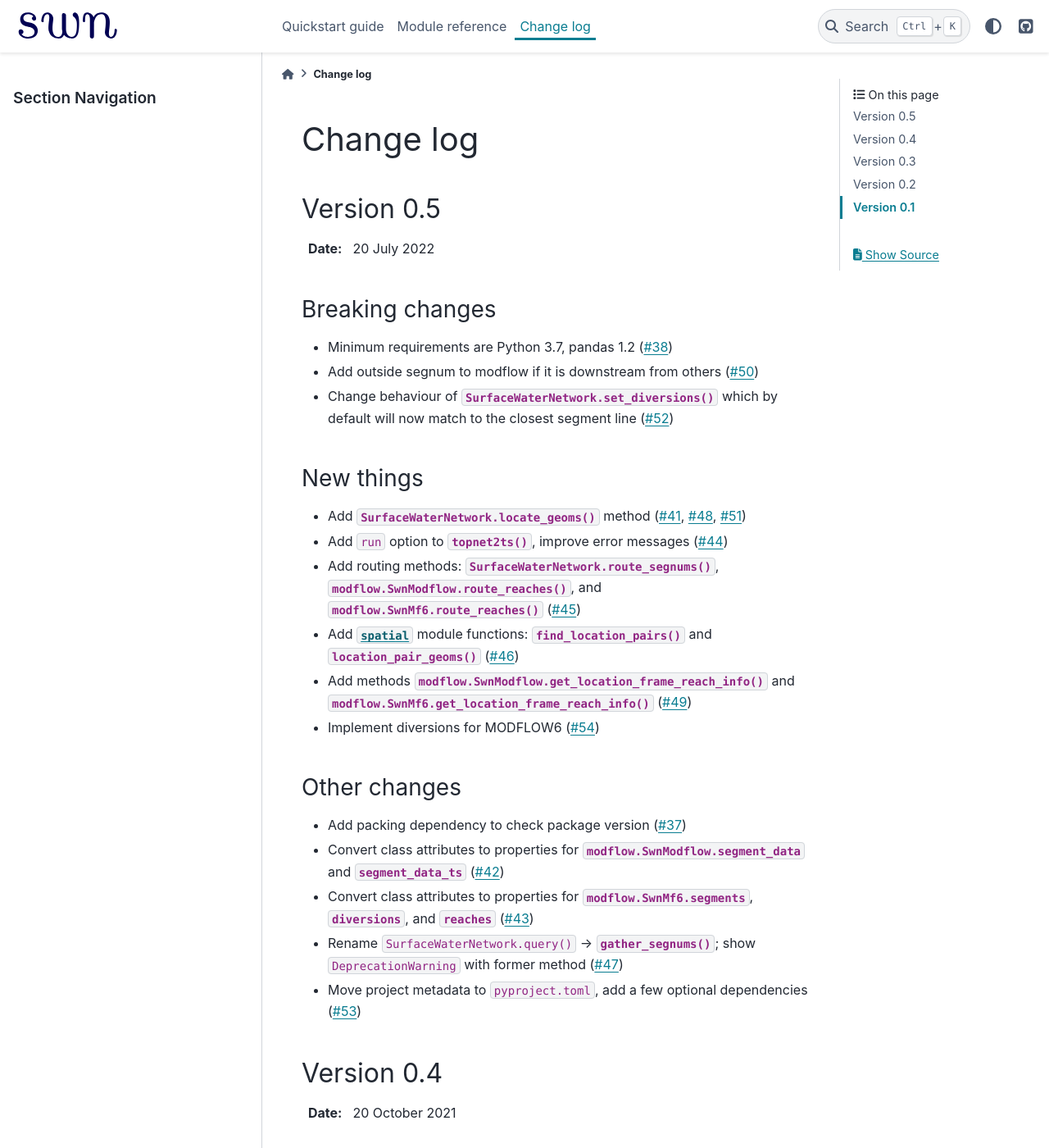
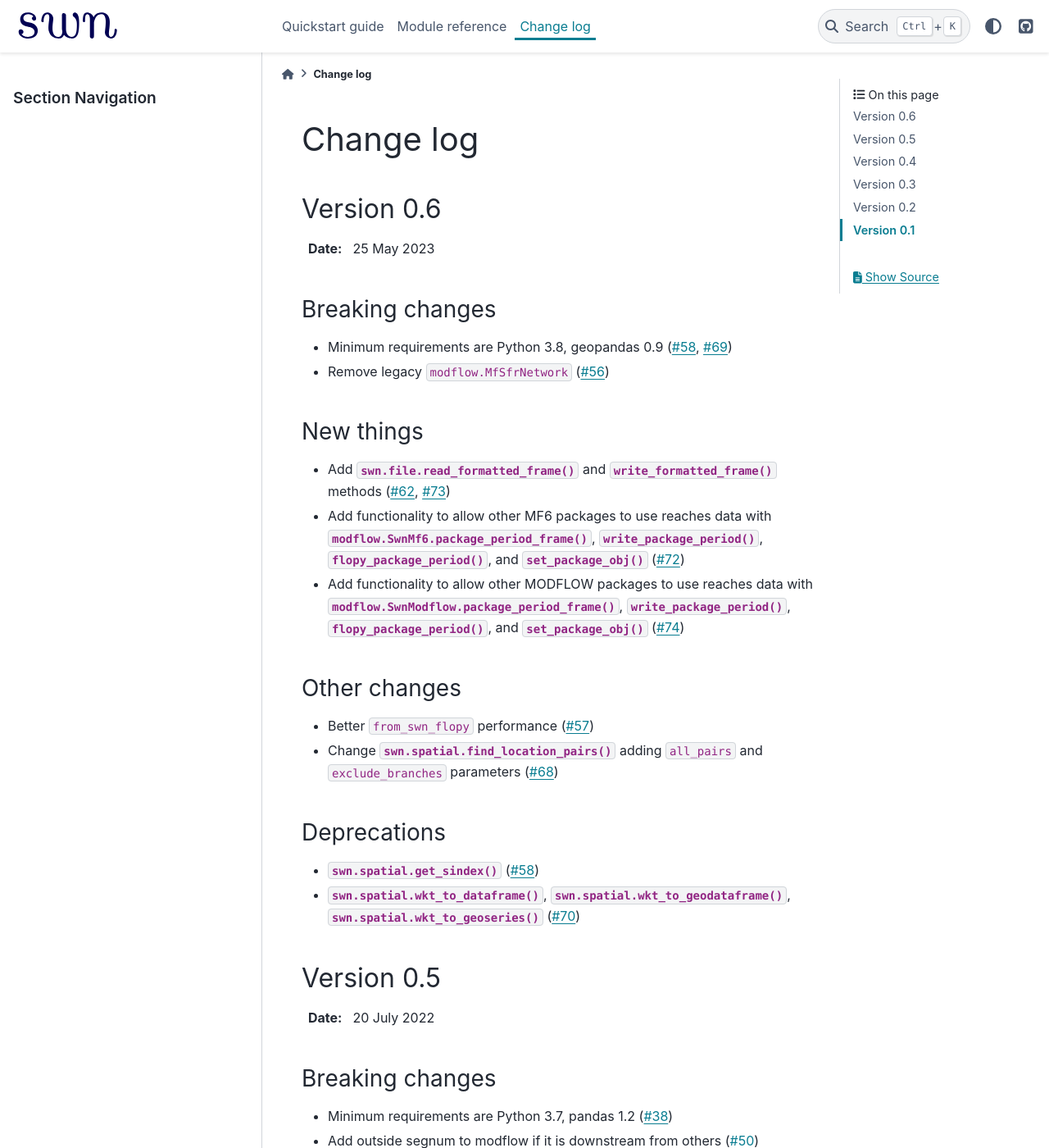
Before and after one commit to mwtoews/surface-water-network, a Sphinx documentation site: the page built from docs/source/changelog.rst, in a window 1280 px wide and 1400 px high. Shown: the whole window at 82% size. Built offline with Sphinx 7.4.7 and the PyData theme 0.15.4, drawn with Linux system fonts in a browser that asks for light colours; the version number could not be read and is left out.

Commit message:
RLS: 0.6

```diff
--- a/docs/source/changelog.rst
+++ b/docs/source/changelog.rst
@@ -2,6 +2,32 @@ Change log
 ==========
 
 .. currentmodule:: swn
+
+Version 0.6
+-----------
+
+:Date: 25 May 2023
+
+Breaking changes
+~~~~~~~~~~~~~~~~
+- Minimum requirements are Python 3.8, geopandas 0.9 (:pr:`58`, :pr:`69`)
+- Remove legacy ``modflow.MfSfrNetwork`` (:pr:`56`)
+
+New things
+~~~~~~~~~~
+- Add :py:meth:`swn.file.read_formatted_frame` and :py:meth:`~swn.file.write_formatted_frame` methods (:pr:`62`, :pr:`73`)
+- Add functionality to allow other MF6 packages to use reaches data with :py:meth:`modflow.SwnMf6.package_period_frame`, :py:meth:`~modflow.SwnMf6.write_package_period`, :py:meth:`~modflow.SwnMf6.flopy_package_period`, and :py:meth:`~modflow.SwnMf6.set_package_obj` (:pr:`72`)
+- Add functionality to allow other MODFLOW packages to use reaches data with :py:meth:`modflow.SwnModflow.package_period_frame`, :py:meth:`~modflow.SwnModflow.write_package_period`, :py:meth:`~modflow.SwnModflow.flopy_package_period`, and :py:meth:`~modflow.SwnModflow.set_package_obj` (:pr:`74`)
+
+Other changes
+~~~~~~~~~~~~~
+- Better ``from_swn_flopy`` performance (:pr:`57`)
+- Change :py:meth:`swn.spatial.find_location_pairs` adding ``all_pairs`` and ``exclude_branches`` parameters (:pr:`68`)
+
+Deprecations
+~~~~~~~~~~~~
+- :py:meth:`swn.spatial.get_sindex` (:pr:`58`)
+- :py:meth:`swn.spatial.wkt_to_dataframe`, :py:meth:`swn.spatial.wkt_to_geodataframe`, :py:meth:`swn.spatial.wkt_to_geoseries` (:pr:`70`)
 
 Version 0.5
 -----------
```
Also changed, not shown: 1 other file.
